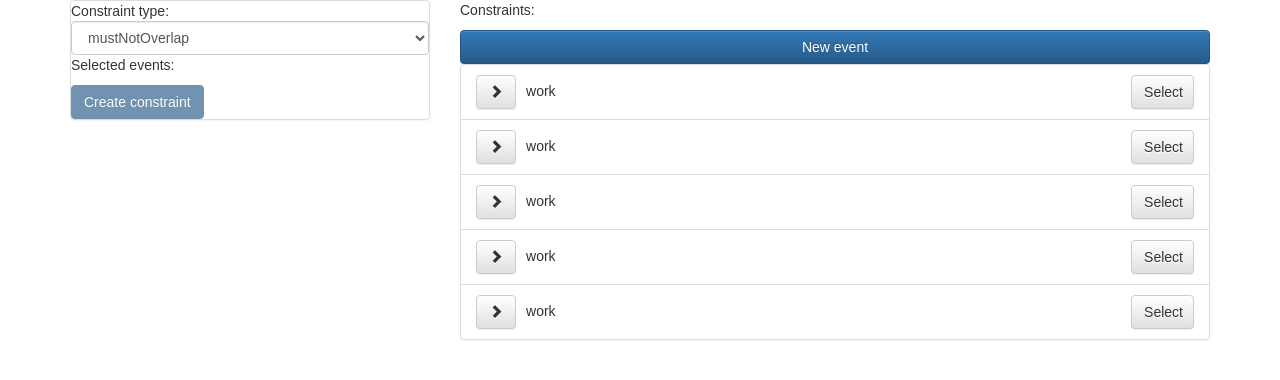
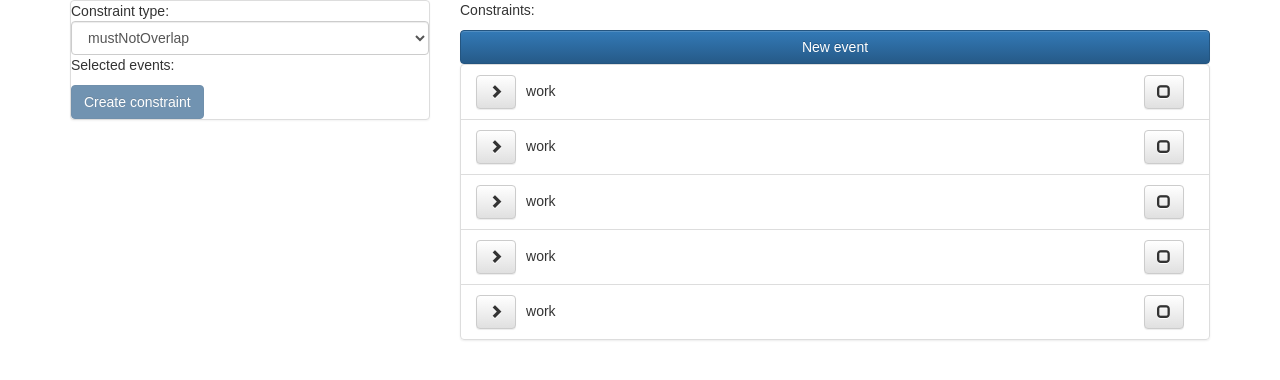
Before and after one commit to dp28/constrained-schedule, a React (Create React App) app: page / in a window 1280 px wide. Shown: the top 380 px of the page. Built offline with nearby package versions, Linux system fonts and the light colour scheme.

Commit message:
Use glyphs to show selected events

```diff
--- a/src/constrained-event/ConstrainedEvent.css
+++ b/src/constrained-event/ConstrainedEvent.css
@@ -16,7 +16,7 @@
 .ConstrainedEvent-summary button {
   display: table-cell;
   width: auto;
-  padding-right: 10px;
+  margin-right: 10px;
 }
 
 .ConstrainedEvent-summary p {
--- a/src/constrained-event/ConstrainedEventSummary.js
+++ b/src/constrained-event/ConstrainedEventSummary.js
@@ -1,15 +1,24 @@
 import React from 'react';
-import {Button} from 'react-bootstrap';
+import {Button, Glyphicon} from 'react-bootstrap';
 import {connect} from 'react-redux';
 
+import {getIsEventSelected} from '../selected-events/SelectedEventSelectors';
 import {toggleEventSelected} from '../selected-events/SelectedEventActionCreators';
 
-const ConstrainedEventSummary = ({ event, toggleSelected }) => (
+const ConstrainedEventSummary = ({ event, toggleSelected, isSelected }) => (
   <div className="ConstrainedEvent-summary">
     <p>{event.get('name')}</p>
-    <Button onClick={toggleSelected}> Select </Button>
+    <Button onClick={toggleSelected}>
+      <Glyphicon glyph={isSelected ? 'check' : 'unchecked'} />
+    </Button>
   </div>
 );
+
+export function mapStateToProps(state, { event }) {
+  return {
+    isSelected: getIsEventSelected(state)(event.get('id'))
+  };
+}
 
 export function mapDispatchToProps(dispatch, { event }) {
   return {
@@ -17,4 +26,4 @@ export function mapDispatchToProps(dispatch, { event }) {
   }
 }
 
-export default connect(null, mapDispatchToProps)(ConstrainedEventSummary);
+export default connect(mapStateToProps, mapDispatchToProps)(ConstrainedEventSummary);
--- a/src/selected-events/SelectedEventReducer.js
+++ b/src/selected-events/SelectedEventReducer.js
@@ -1,21 +1,19 @@
-import {fromJS} from 'immutable';
+import {Set} from 'immutable';
 
 import {removeValue} from '../utils/immutable';
 import {DELETE_EVENT} from '../constrained-event/ConstrainedEventActionCreators';
 import {CREATE_CONSTRAINT} from '../constraint/ConstraintActionCreators';
 import {TOGGLE_EVENT_SELECTED} from './SelectedEventActionCreators';
 
-const emptyList = fromJS([]);
-
-export default function reduce(selectedEventIds = emptyList, action) {
+export default function reduce(selectedEventIds = Set(), action) {
   switch (action.type) {
     case DELETE_EVENT:          return removeValue(action.id, selectedEventIds);
-    case CREATE_CONSTRAINT:     return emptyList;
+    case CREATE_CONSTRAINT:     return Set();
     case TOGGLE_EVENT_SELECTED: return toggleInclusion(action.id, selectedEventIds);
     default:                    return selectedEventIds;
   }
 }
 
 function toggleInclusion(value, list) {
-  return list.includes(value) ? removeValue(value, list) : list.push(value);
+  return list.includes(value) ? removeValue(value, list) : list.add(value);
 }
--- a/src/selected-events/SelectedEventSelectors.js
+++ b/src/selected-events/SelectedEventSelectors.js
@@ -2,8 +2,15 @@ import {createSelector} from 'reselect';
 
 import {getEventMap} from '../constrained-event/ConstrainedEventSelectors';
 
+export const getSelectedEventIds = state => state.get('selectedEventIds');
+
 export const getSelectedEvents = createSelector(
   getEventMap,
-  state => state.get('selectedEventIds'),
+  getSelectedEventIds,
   (eventMap, selectedIds) => selectedIds.map(id => eventMap.get(id))
 );
+
+export const getIsEventSelected = createSelector(
+  getSelectedEventIds,
+  selectedIds => id => selectedIds.includes(id)
+)
```
